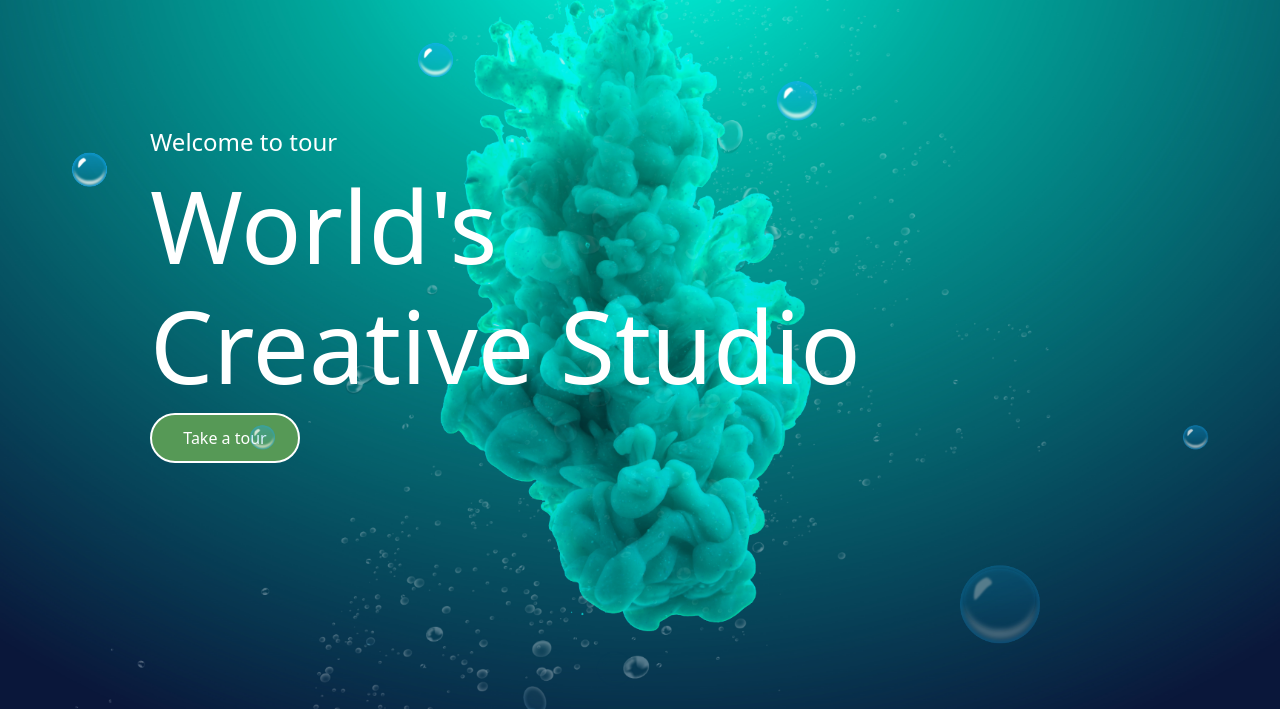
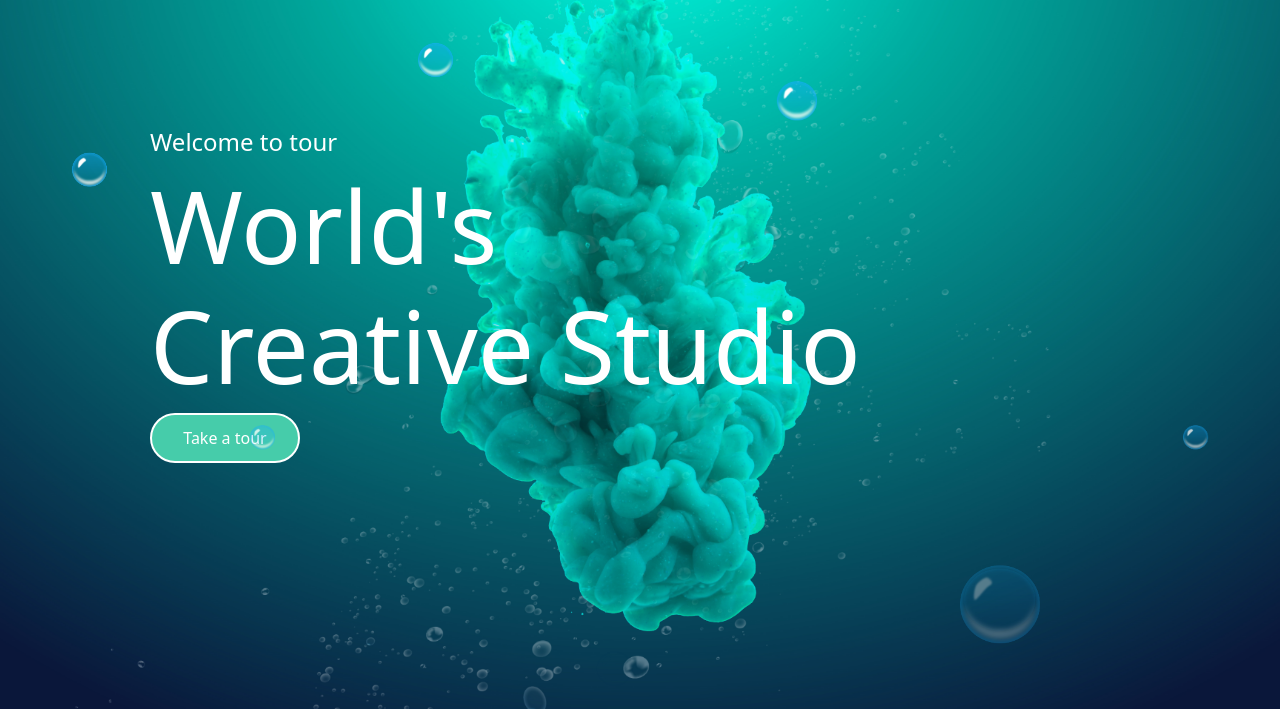
Before and after one commit to UsmanShahid-Developer/Animation-Uising-CSS, a plain HTML site: page index.html in a window 1280 px wide. In both pictures the pointer is over the button "Take a tour". Shown: the part 91-800 px from the top of the page. Drawn offline with nearby package versions, Linux system fonts and the light colour scheme.

Commit message:
Btn style

```diff
--- a/style.css
+++ b/style.css
@@ -16,7 +16,7 @@ body{
     background-color: transparent;
 }
 .btn5:hover{
-    background-color:#569956 ;
+    background-color:#46ccaa ;
 }
 .logo1{
     width: 150px;
```
